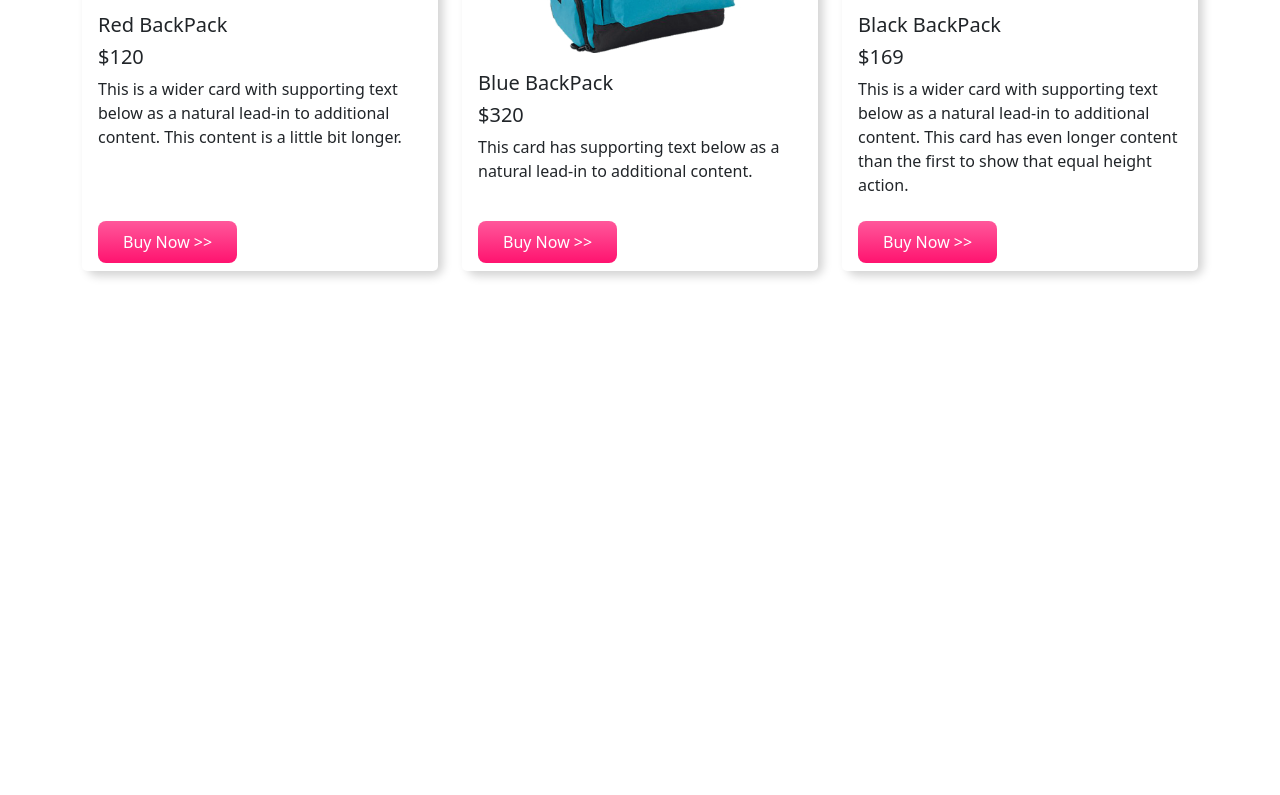
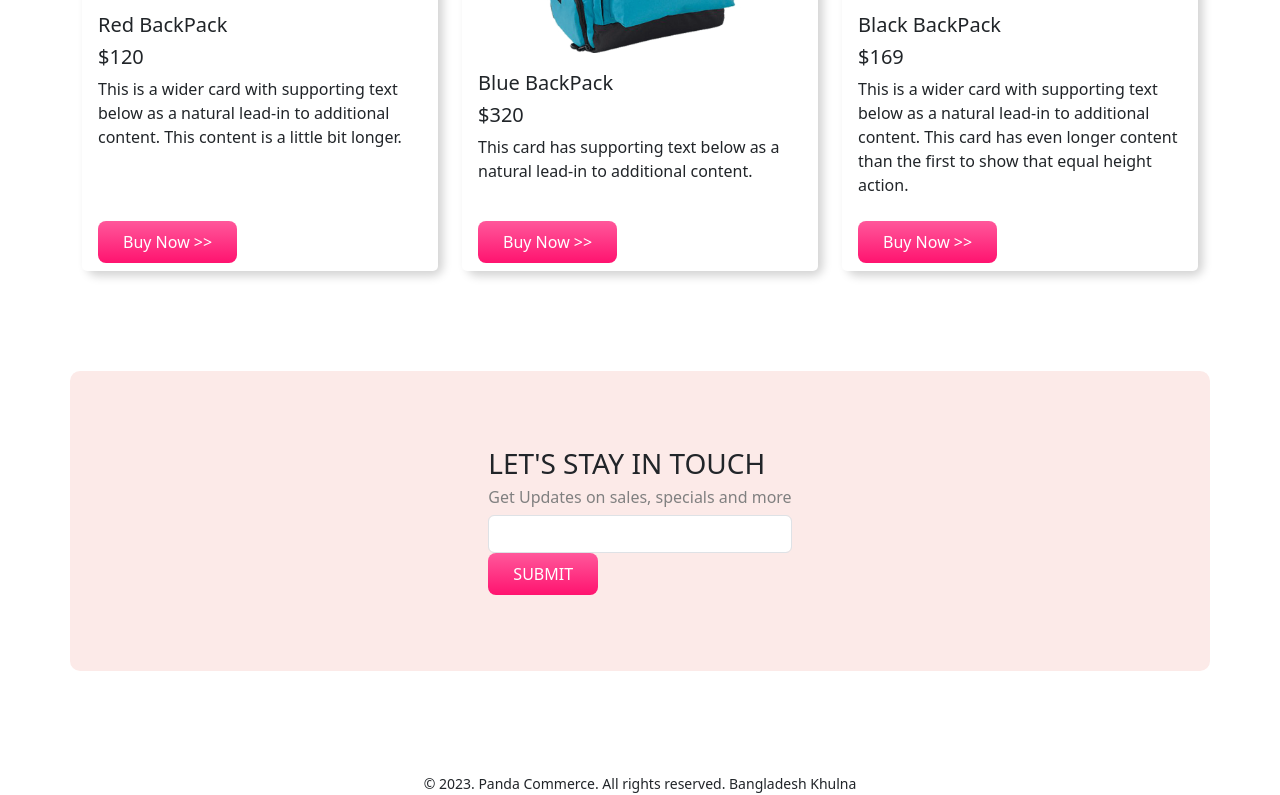
Before and after one commit to Sabbirn/panda-commerce, a plain HTML site: page index.html in a window 1280 px wide. Shown: the part 1914-2709 px from the top of the page. Before the commit the page ends 2285 px from the top, so only its background shows below. Drawn offline with nearby package versions, Linux system fonts and the light colour scheme.

Commit message:
Task Done

```diff
--- a/index.html
+++ b/index.html
@@ -14,7 +14,7 @@
     <div class="container">
         <nav class="navbar navbar-expand-lg bg-body-tertiary">
             <div class="container-fluid">
-              <a class="navbar-brand" href="#"><img src="images/logo.png" alt="Logo"></a>
+              <a class="navbar-brand" href="index.html"><img src="images/logo.png" alt="Logo"></a>
               <button class="navbar-toggler" type="button" data-bs-toggle="collapse" data-bs-target="#navbarNav" aria-controls="navbarNav" aria-expanded="false" aria-label="Toggle navigation">
                 <span class="navbar-toggler-icon"></span>
               </button>
@@ -210,7 +210,20 @@
 
     <!-- Product End -->
 
+    <!-- Subscribe Start -->
+    <div class="container d-flex justify-content-center align-items-center orange-bg" id="Subscribe">
+      <div>
+        <h3>LET'S STAY IN TOUCH</h3>
+        <H6>Get Updates on sales, specials and more</H6>
+        <input class="form-control" type="text">
+        <button class="buy-now-button">SUBMIT</button>
+      </div>
+    </div>
+    <!-- Subscribe End -->
 
+    <footer>
+      <small>© 2023. Panda Commerce. All rights reserved. Bangladesh Khulna</small>
+    </footer>
 
 
 
--- a/style.css
+++ b/style.css
@@ -48,3 +48,15 @@
     background-color: #ffff;
     border-top: none;
 }
+#Subscribe{
+    height: 300px;
+}
+#Subscribe h6{
+    color: gray;
+}
+footer{
+    text-align: center;
+}
+#Categories a{
+    text-decoration: none;
+}
```
